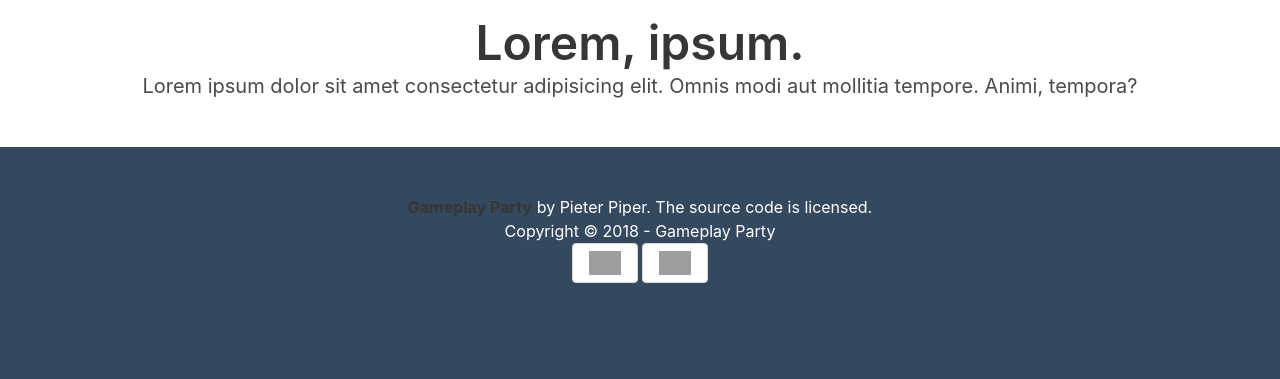
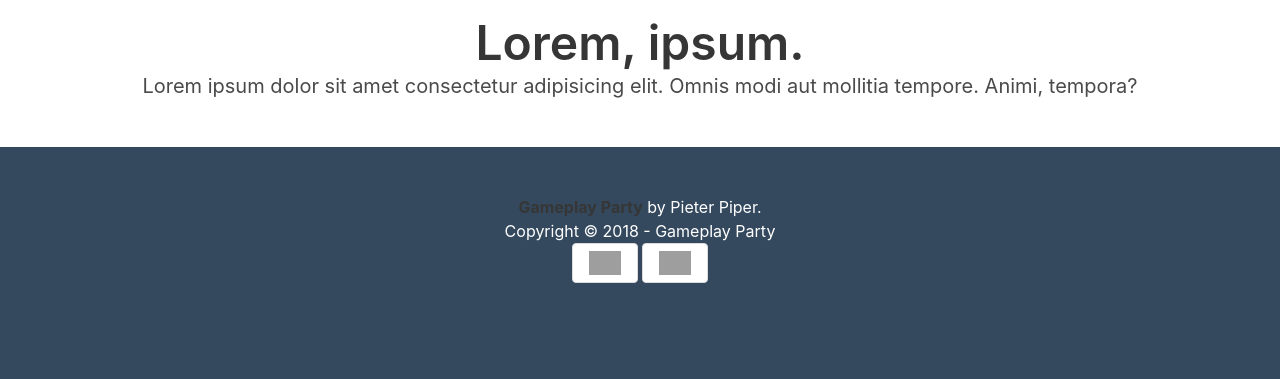
Before and after one commit to leon-4A6C/gameplay_party, a PHP site: page / in a window 1280 px wide. Shown: the part 1323-1702 px from the top of the page. Run offline with PHP 8.4, Linux system fonts and the light colour scheme; style sheets or scripts are compiled from the project's sources; grey boxes are pictures that could not be loaded.

Commit message:
little change

```diff
--- a/view/partials/footer.php
+++ b/view/partials/footer.php
@@ -1,7 +1,7 @@
 <footer class="footer" style="background-color: #34495e">
   <div class="content has-text-centered" style="color: white;">
     <div>
-      <strong>Gameplay Party</strong> by Pieter Piper. The source code is licensed. </br> Copyright © 2018 - Gameplay Party
+      <strong>Gameplay Party</strong> by Pieter Piper.</br> Copyright © 2018 - Gameplay Party
     </div>
     	<a href="www.facebook.nl"><img src="\view\assets\images\facebook.png" class="button" height="45px"/></a>
 		<a href="www.instagram.com"><img src="\view\assets\images\instagram.png" class="button" height="45px"/></a>
```
